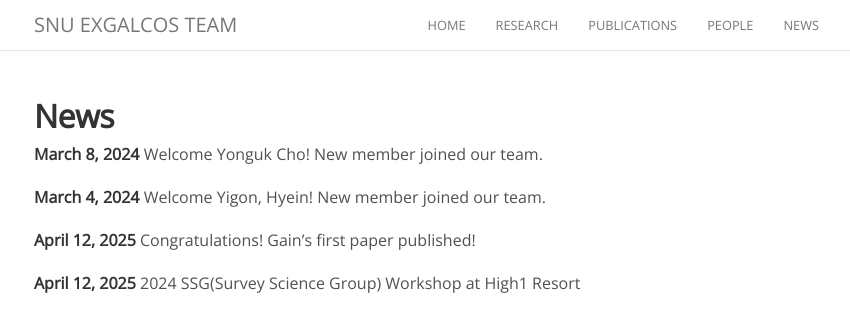
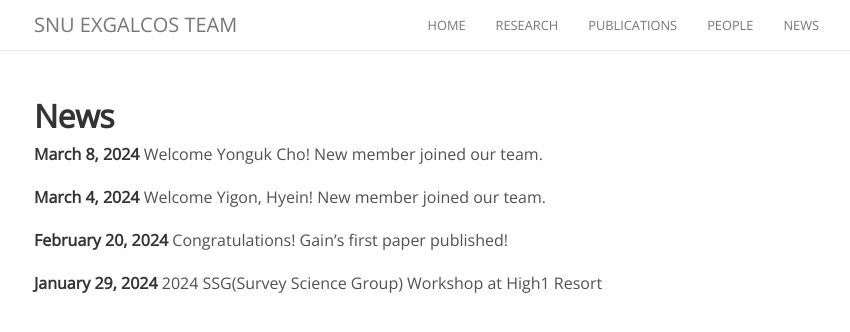
Before and after one commit to exgalcos/exgalcos.github.io, a Jekyll site: the page built from news.md, in a window 1280 px wide. Shown: the top 332 px of the page, without its empty margins (221-1071 px from the left). Built offline with Jekyll 4.4.1, drawn with Linux system fonts in a browser that asks for light colours; nearby versions of some CDN libraries; comment, search, counter and statistics services are not loaded.

Commit message:
Update news.md

```diff
--- a/news.md
+++ b/news.md
@@ -11,8 +11,8 @@ Welcome Yonguk Cho! New member joined our team.
 **March 4, 2024**
 Welcome Yigon, Hyein! New member joined our team.
 
-**April 12, 2025**
+**February 20, 2024**
 Congratulations! Gain's first paper published!
 
-**April 12, 2025**
+**January 29, 2024**
 2024 SSG(Survey Science Group) Workshop at High1 Resort
```
